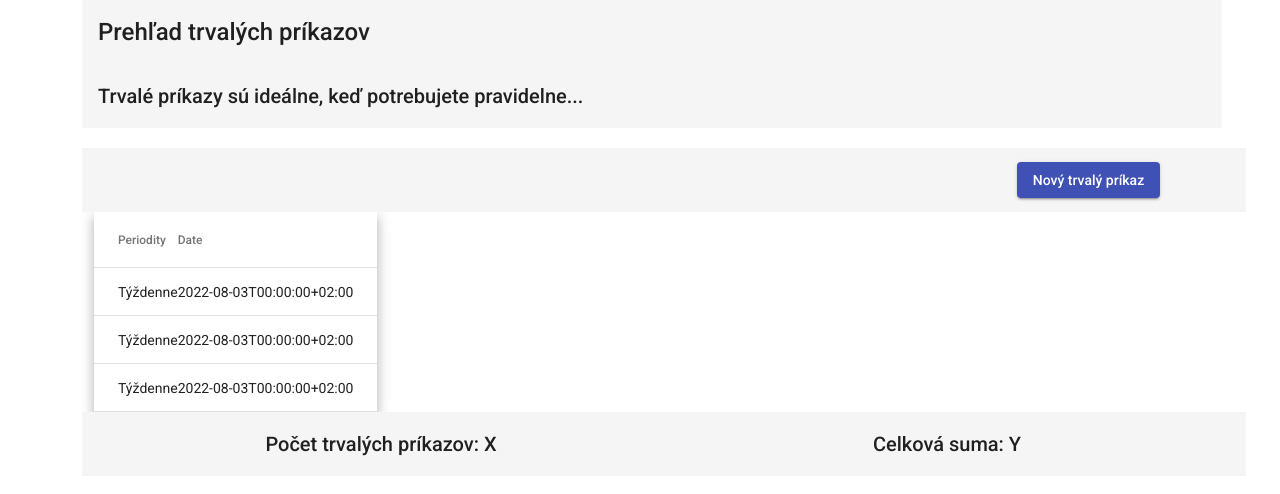
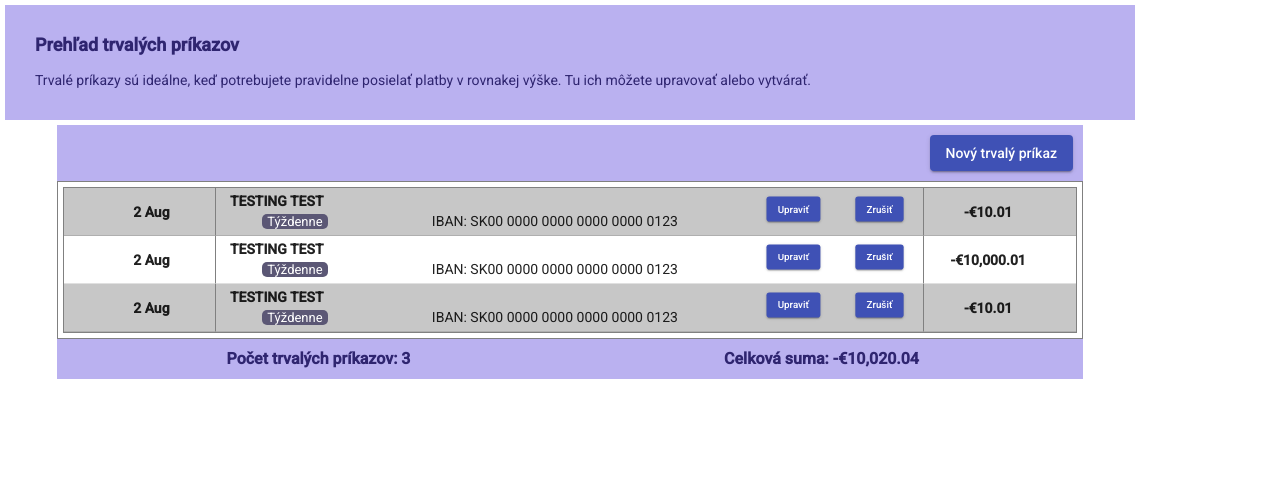
Before and after one commit to traver305/Standing-Orders, an Angular app in the folder app/: page / in a window 1280 px wide. Shown: the top 494 px of the page. Built offline with nearby package versions, Linux system fonts and the light colour scheme.

Commit message:
Format design for standinding orders

```diff
--- a/app/src/app/app.module.ts
+++ b/app/src/app/app.module.ts
@@ -7,12 +7,14 @@ import { BrowserAnimationsModule } from '@angular/platform-browser/animations';
 
 import { StandingOrderListComponent } from './standingOrders/standingOrder-list.component';
 import { MaterialModule } from './material/material.module';
+import { IbanFormatPipe } from './iban-format.pipe';
 
 
 @NgModule({
   declarations: [
     AppComponent,
-    StandingOrderListComponent
+    StandingOrderListComponent,
+    IbanFormatPipe
   ],
   imports: [
     BrowserModule,
--- /dev/null
+++ b/app/src/app/iban-format.pipe.ts
@@ -0,0 +1,11 @@
+import { Pipe, PipeTransform } from "@angular/core";
+
+@Pipe({
+    name: 'ibanFormat'
+})
+
+export class IbanFormatPipe implements PipeTransform{
+    transform(value: string): string {
+        return value.replace(/(\d)(?=(\d{4})+$)/g, '$1 ');
+    }
+}
--- a/app/src/app/standingOrders/standingOrder-list.component.html
+++ b/app/src/app/standingOrders/standingOrder-list.component.html
@@ -1,61 +1,86 @@
 <div class="container">
-    <div class="container">
-        <mat-toolbar>
-            <mat-toolbar-row>
-                <mat-card-title>
-                    Prehľad trvalých príkazov
-                </mat-card-title>
-            </mat-toolbar-row>
-            <mat-toolbar-row>
-                Trvalé príkazy sú ideálne, keď potrebujete pravidelne...
-            </mat-toolbar-row>
-        </mat-toolbar>
+    <div class="container-header">
+        <div class="child" id="title">
+            Prehľad trvalých príkazov
+        </div>
+        <div class="child">
+            Trvalé príkazy sú ideálne, keď potrebujete pravidelne posielať platby v rovnakej výške.
+            Tu ich môžete upravovať alebo vytvárať.
+        </div>
     </div>
-    <div class="container">
-        <br>
+    <div class="container-body">
         <div class="container">
-             <div class="row">
-                <mat-toolbar>
-                        <div class="col-9">
-                        </div>
-                        <div class="col-3">
-                            <button mat-raised-button color="primary">Nový trvalý príkaz</button>
-                        </div>
-                </mat-toolbar>
+            <div class="row" id="body-header">
+                <div class="col-9">
+                </div>
+                <div class="col-3">
+                    <button mat-raised-button color="primary">Nový trvalý príkaz</button>
             </div>
         </div>
-        <div class="container">
-                <table mat-table [dataSource]="orders" class="mat-elevation-z8">
-
-                    <!--- Note that these columns can be defined in any order.
-                          The actual rendered columns are set as a property on the row definition" -->
-
-                    <!-- Position Column -->
+        <div class="container" id="table-container">
+                <table mat-table [dataSource]="orders" class="mat-elevation-z0">
                     <ng-container matColumnDef="date">
                       <th mat-header-cell *matHeaderCellDef> Date </th>
-                      <td mat-cell *matCellDef="let element"> {{element.nextRealizationDate}} </td>
+                      <td mat-cell *matCellDef="let element"> {{element.nextRealizationDate | date:'d MMM'}} </td>
                     </ng-container>
 
-                    <ng-container matColumnDef="periodity">
-                        <th mat-header-cell *matHeaderCellDef> Periodity </th>
-                        <td mat-cell *matCellDef="let element"> {{element.interval}} </td>
-                      </ng-container>
+                    <ng-container matColumnDef="amount">
+                        <th mat-header-cell *matHeaderCellDef> Amount </th>
+                        <td mat-cell *matCellDef="let element"> {{ (-1) * element.amount  | currency:'EUR':true:'1.2-2' }} </td>
+                    </ng-container>
 
-                    <tr mat-header-row *matHeaderRowDef="columnsToDisplay"></tr>
+                    <ng-container matColumnDef="info">
+                        <th mat-header-cell *matHeaderCellDef> Info </th>
+                        <td mat-cell *matCellDef="let element">
+                            <div class="container" id="info-root">
+                                <div class="row">
+                                    <div class="col-9">
+                                        <div class="container">
+                                            <div class="row" id="name">
+                                                {{ element.name | uppercase }}
+                                            </div>
+                                            <div class="row">
+                                                <div class="col-3">
+                                                    <span id="interval">
+                                                        {{ element.interval }}
+                                                    </span>
+                                                </div>
+                                                <div class="col-9">
+                                                    IBAN: {{ element.accountNumber | ibanFormat}}
+                                                </div>
+                                            </div>
+                                        </div>
+                                    </div>
+                                    <div class="col-3">
+                                        <div class="container">
+                                            <div class="row">
+                                                <div class="col">
+                                                    <button mat-raised-button color="primary">Upraviť</button>
+                                                </div>
+                                                <div class="col">
+                                                    <button mat-raised-button color="primary">Zrušiť</button>
+                                                </div>
+                                            </div>
+                                        </div>
+                                    </div>
+                                </div>
+                            </div>
+                        </td>
+                    </ng-container>
+
+                    <!-- <tr mat-header-row *matHeaderRowDef="columnsToDisplay"></tr> -->
                     <tr mat-row *matRowDef="let row; columns: columnsToDisplay;"></tr>
                   </table>
 
         </div>
         <div class="container">
-            <div class="row">
-                <mat-toolbar>
-                        <div class="col">
-                            Počet trvalých príkazov: X
-                        </div>
-                        <div class="col">
-                            Celková suma: Y
-                        </div>
-                </mat-toolbar>
+            <div class="row" id="body-footer">
+                <div class="col">
+                    Počet trvalých príkazov: {{ orders.length }}
+                </div>
+                <div class="col">
+                    Celková suma: {{ (-1) * sumOfAmount() | currency:'EUR':true:'1.2-2' }}
+                </div>
             </div>
         </div>
     </div>
--- /dev/null
+++ b/app/src/app/standingOrders/standingOrder-list.component.scss
@@ -0,0 +1,99 @@
+* {
+    margin: 0%;
+    padding: 0%;
+}
+
+.container-header {
+    background-color: #bab1f0;
+    padding: 30px;
+    margin: 5px;
+    max-width: auto;
+    width: auto;
+    color: #2f2570;
+    text-align: left;
+}
+
+#title {
+    font-weight: bolder;
+    font-size: large;
+    padding-bottom: 15px;
+}
+
+.container-body {
+    margin-left: 5%;
+    margin-right: 5%;
+}
+
+#body-header{
+    background-color: #bab1f0;
+    padding: 10px;
+}
+
+#body-header button {
+    float: right;
+}
+
+#table-container{
+    padding: 5px;
+    width: auto;
+    border: 1px solid gray;
+}
+
+table{
+    border: 1px solid gray;
+    width: 100%;
+}
+
+#body-footer{
+    background-color: #bab1f0;
+    padding: 10px;
+}
+
+#body-footer .col{
+    color: #2f2570;
+    font-size: medium;
+    font-weight: bold;
+    text-align: center;
+}
+
+.mat-column-date{
+    width: 15%;
+    border-right: 1px solid gray;
+    font-weight: bold;
+}
+
+.mat-column-amount{
+    width: 15%;
+    font-weight: bold;
+}
+
+.mat-column-info{
+    width: auto;
+    border-right: 1px solid gray;
+}
+
+.mat-column-info button{
+    transform: scale(0.7);
+}
+
+.mat-column-info #info-root{
+    margin-left: 2%;
+    width: auto;
+}
+
+.mat-column-info #name{
+    font-weight: bold;
+}
+
+#interval{
+    background-color: #5b5775;
+    border-radius: 5px;
+    padding-left: 5px;
+    padding-right: 5px;
+    color: #fff;
+    font-size: small;
+}
+
+.mat-row:nth-child(odd){
+    background-color: #adadadae;
+}
--- a/app/src/app/standingOrders/standingOrder-list.component.ts
+++ b/app/src/app/standingOrders/standingOrder-list.component.ts
@@ -2,7 +2,8 @@ import { Component } from "@angular/core";
 
 @Component({
     selector: 'pm-standingOrders',
-    templateUrl: './standingOrder-list.component.html'
+    templateUrl: './standingOrder-list.component.html',
+    styleUrls: ['./standingOrder-list.component.scss']
 })
 
 export class StandingOrderListComponent{
@@ -17,7 +18,7 @@ export class StandingOrderListComponent{
         },
         {
           "standingOrderId": 4650,
-          "amount": 10.0124,
+          "amount": 10000.0124,
           "name": "testing test",
           "accountNumber": "SK0000000000000000000123",
           "interval": "Týždenne",
@@ -32,5 +33,13 @@ export class StandingOrderListComponent{
           "nextRealizationDate": "2022-08-03T00:00:00+02:00"
         }
     ];
-    columnsToDisplay = ['periodity', 'date'];
+    columnsToDisplay = ['date', 'info', 'amount'];
+
+    sumOfAmount(): number {
+      let sum = 0;
+      for (let i = 0; i < this.orders.length; i++){
+        sum += this.orders[i].amount;
+      }
+      return sum;
+    }
 }
```
